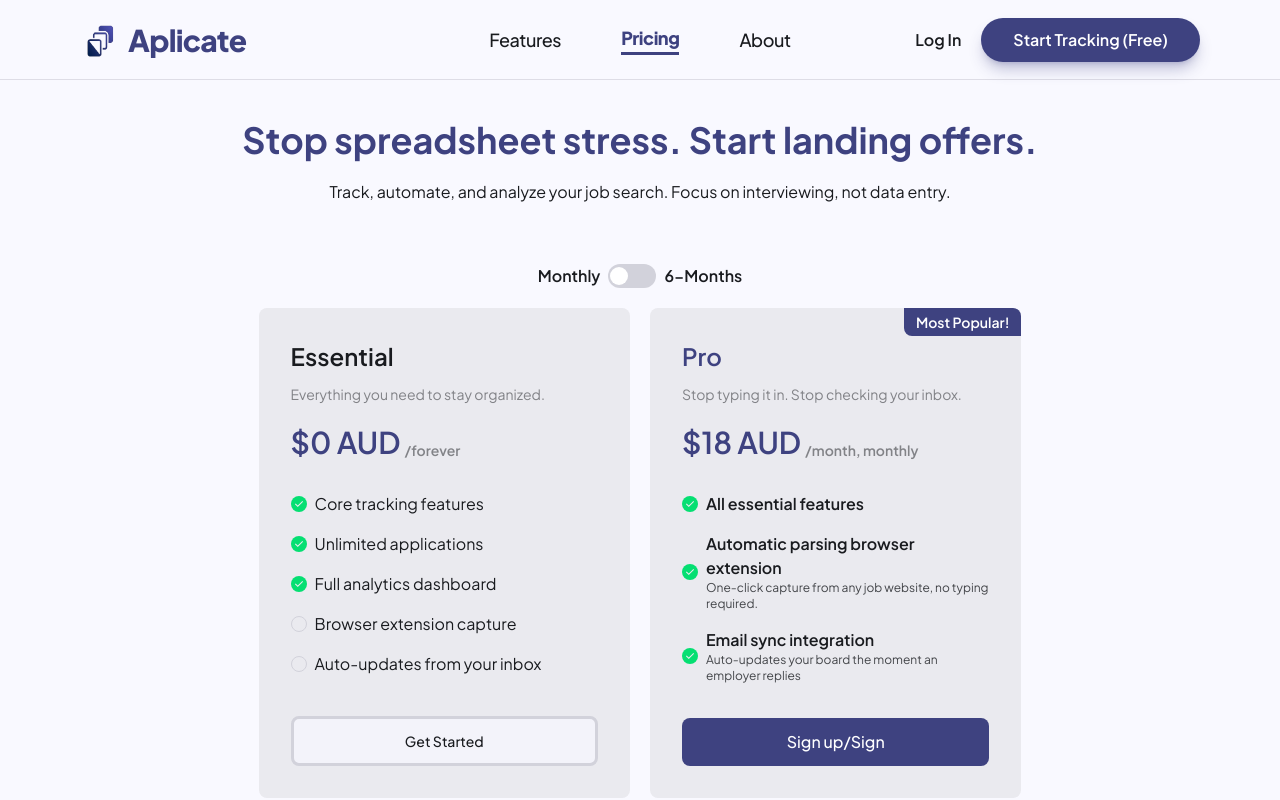
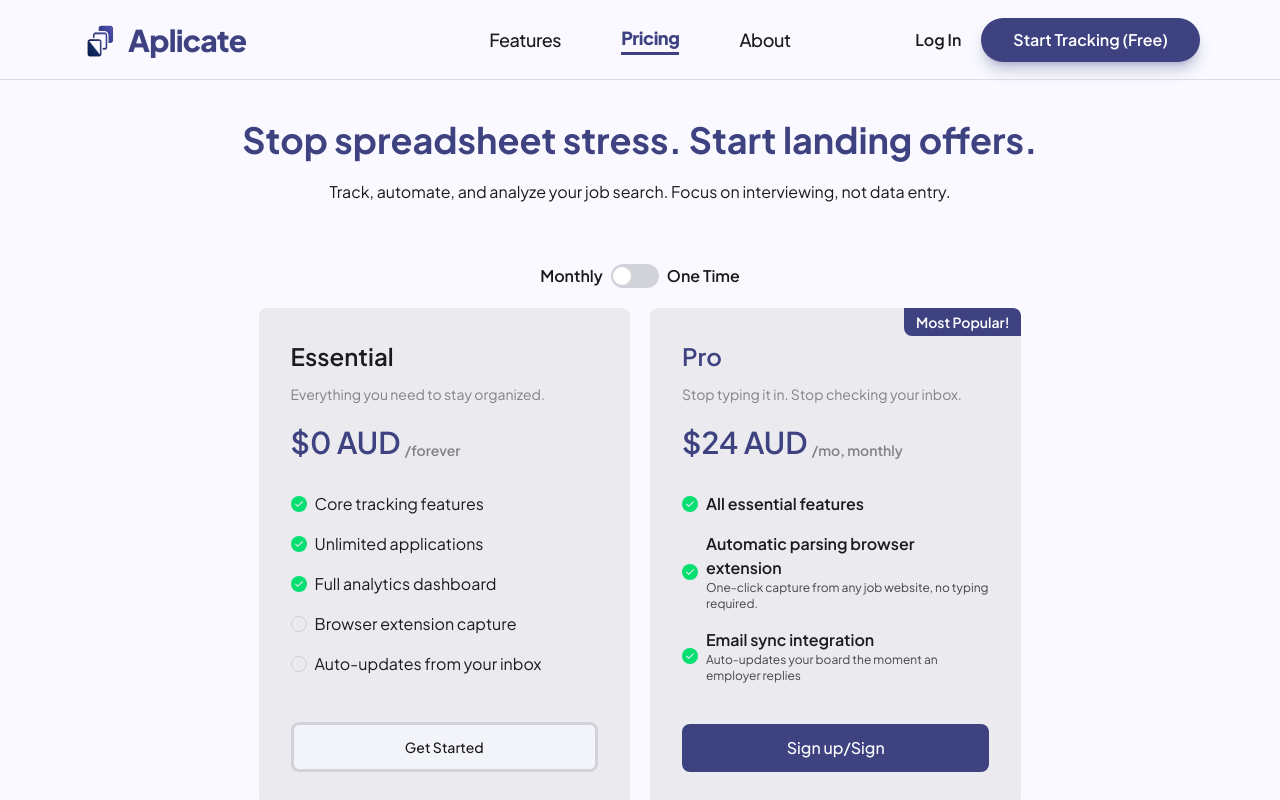
Before and after one commit to Galvatar/Aplicate, a Next.js app: page /pricing in a window 1280 px wide. Built offline with nearby package versions, Linux system fonts and the light colour scheme; no server answers.

Commit message:
Changed the pricing page

```diff
--- a/app/(landing)/pricing/page.tsx
+++ b/app/(landing)/pricing/page.tsx
@@ -52,7 +52,7 @@ export default function PricingPage() {
                 >
                     <h1>Monthly</h1>
                     <ToggleButton disabled={false} status={annual} onChange={setAnnual} />
-                    <h1>6-Months</h1>
+                    <h1>One Time</h1>
                 </motion.div>
                 <motion.div
                     initial="hidden"
@@ -127,7 +127,7 @@ export default function PricingPage() {
                         <div className="flex absolute bg-primary text-sm font-semibold text-on-primary top-0 right-0 px-3 py-1 rounded-tr-lg rounded-bl-lg">
                             Most Popular!
                         </div>
-                        <div className="flex flex-col items-start">
+                        <div className="flex flex-col items-start mb-10">
                             <h1 className="font-semibold text-2xl text-primary">
                                 Pro
                             </h1>
@@ -136,10 +136,10 @@ export default function PricingPage() {
                             </p>
                             <span className="flex items-end gap-1">
                                 <h2 className="text-3xl font-semibold mt-5 text-primary">
-                                    $18 AUD
+                                    $24 AUD
                                 </h2>
                                 <h3 className="text-sm text-on-surface/50 font-semibold">
-                                    /month, monthly
+                                    /mo, monthly
                                 </h3>
                             </span>
                             <span className="flex gap-2 items-center mt-8">
@@ -191,14 +191,11 @@ export default function PricingPage() {
                                 Stop typing it in. Stop checking your inbox.
                             </p>
                             <span className="flex items-end gap-1">
-                                <h2 className="text-3xl line-through font-semibold mt-5 text-on-surface/30">
-                                    $18
-                                </h2>
                                 <h2 className="text-3xl font-semibold mt-5 text-primary">
-                                    $15 AUD
+                                    $90 AUD
                                 </h2>
                                 <h3 className="text-sm text-on-surface/50 font-semibold">
-                                    /month, 6-months
+                                    /for 6 months
                                 </h3>
                             </span>
                             <span className="flex gap-2 items-center mt-8">
```
